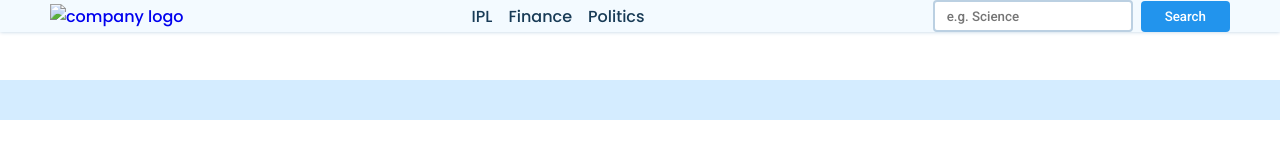
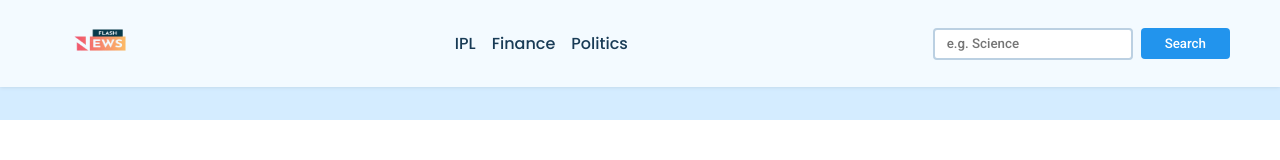
Before and after one commit to aniketkumar7/NEWS_Website, a plain HTML site: page index.html in a window 1280 px wide. Drawn offline with Linux system fonts and the light colour scheme; no server answers.

Commit message:
Update index.html

```diff
--- a/index.html
+++ b/index.html
@@ -18,7 +18,7 @@ external stylesheet file called "style.css" which is used to style the HTML cont
     <nav>
         <div class="main-nav container flex">
             <a href="#" onclick="reload()" class="company-logo">
-                <img src="./images/logo.png" alt="company logo">
+                <img src="logo.png" alt="company logo">
             </a>
             <!-- This is creating a navigation bar with three clickable links: "IPL", "Finance", and
             "Politics". Each link has a unique id and an onclick event listener that calls the
```
